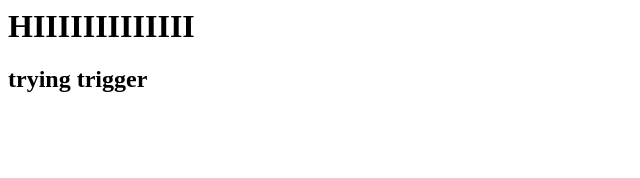
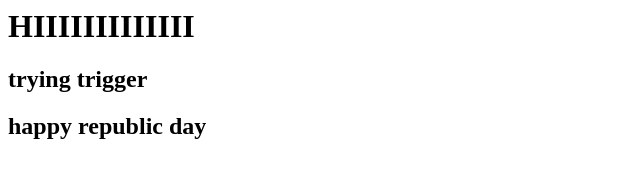
Before and after one commit to amolkalugade/Git_Training_v3, a plain HTML site: page index.html in a window 1280 px wide. Shown: the whole page, without its empty margins (0-640 px from the left). Drawn offline with Linux system fonts and the light colour scheme.

Commit message:
republic day

```diff
--- a/index.html
+++ b/index.html
@@ -3,6 +3,6 @@
 	<h2> trying trigger </h2>
 
 
-
+	<h2> happy republic day </h2>
 
 </html>
```
